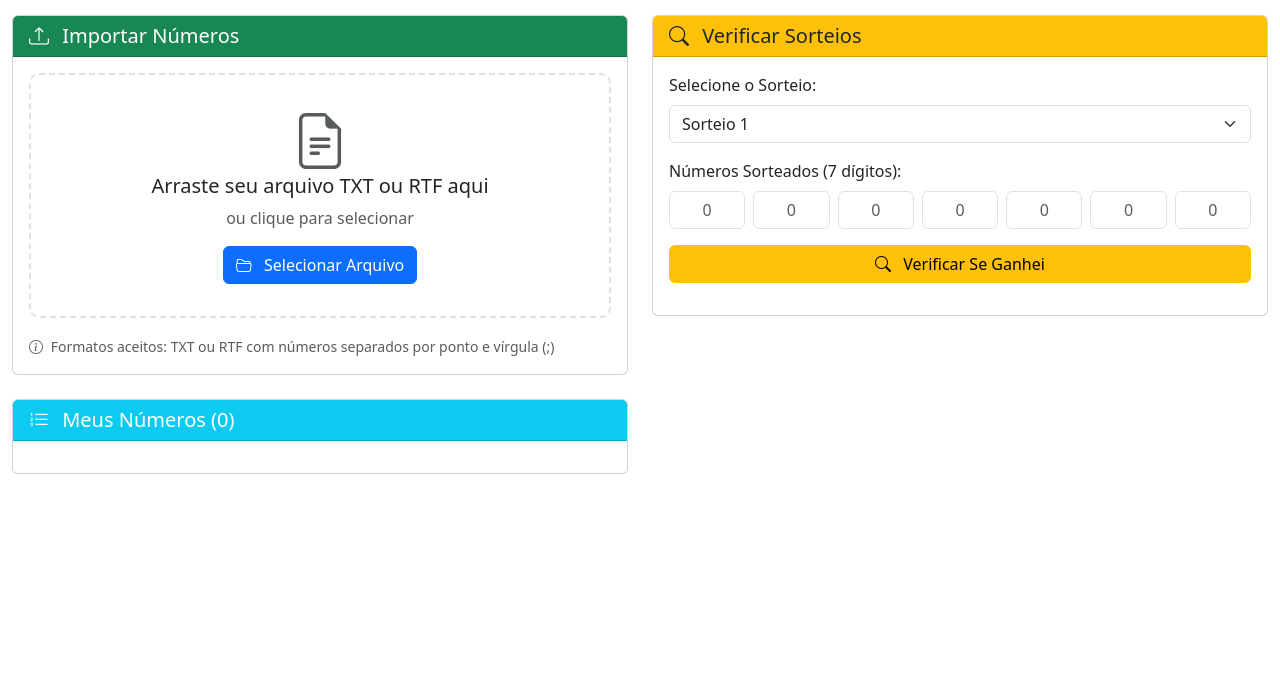
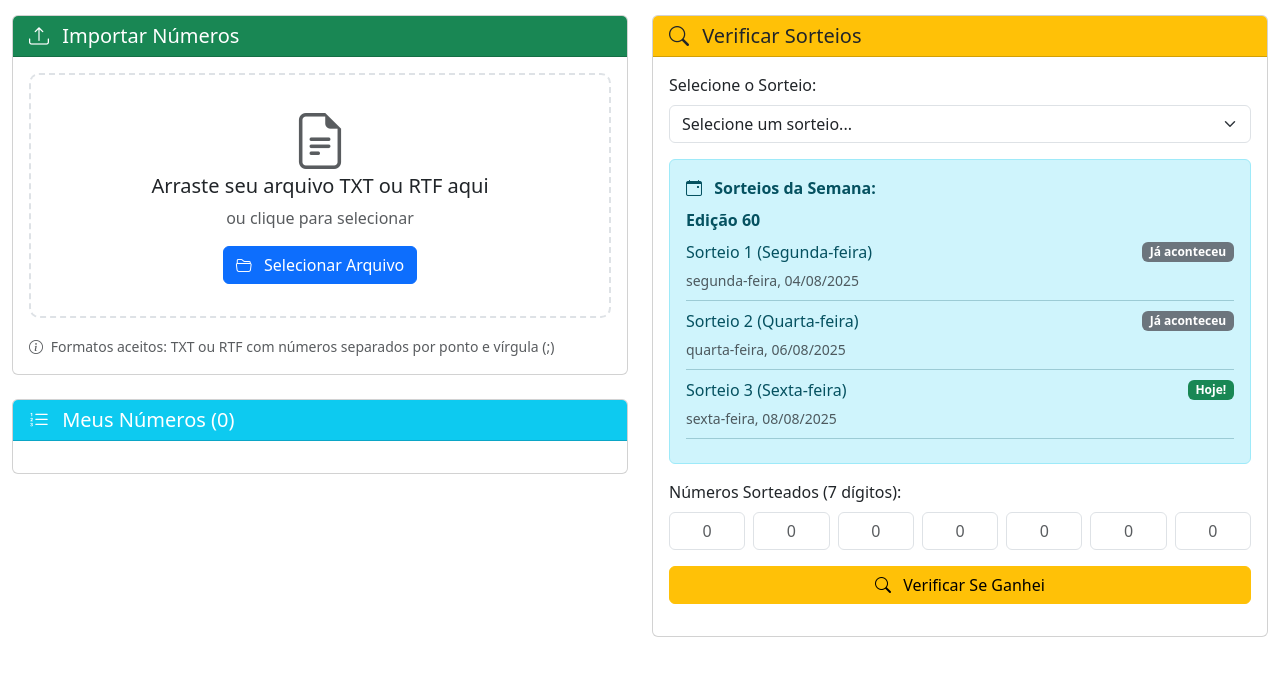
Before and after one commit to rafaelluciodeveloper/marcador-pixmilhao, a plain HTML site: page index.html in a window 1280 px wide. Shown: the part 89-764 px from the top of the page. Drawn offline with nearby package versions, Linux system fonts and the light colour scheme.

Commit message:
feat: adicionar funcionalidade de verificação de sorteios e exibição de próximos sorteios

```diff
--- a/app.js
+++ b/app.js
@@ -15,6 +15,8 @@ function inicializarAplicacao() {
     configurarInputsSorteio();
     configurarBotaoVerificacao();
     carregarDadosSalvos();
+    atualizarProximosSorteios();
+    popularComboSorteios();
 }
 
 function configurarDragAndDrop() {
@@ -89,6 +91,23 @@ function configurarInputsSorteio() {
 
 function configurarBotaoVerificacao() {
     $('#verificarBtn').on('click', function() {
+        const sorteioSelecionado = $('#sorteioSelect').val();
+
+        if (!sorteioSelecionado) {
+            mostrarAlerta('Por favor, selecione um sorteio para verificar.', 'warning');
+            return;
+        }
+
+        const [sorteioNum, dataSorteio, edicao] = sorteioSelecionado.split('|');
+        const hoje = new Date();
+        const dataSorteioObj = new Date(dataSorteio);
+
+        if (dataSorteioObj.toDateString() !== hoje.toDateString()) {
+            const dataFormatada = dataSorteioObj.toLocaleDateString('pt-BR');
+            mostrarAlerta(`Este sorteio aconteceu em ${dataFormatada}. A verificação só é permitida no dia do sorteio.`, 'warning');
+            return;
+        }
+
         verificarSorteio();
     });
 }
@@ -155,7 +174,8 @@ function exibirNumeros() {
 }
 
 function verificarSorteio() {
-    const sorteioNum = $('#sorteioSelect').val();
+    const sorteioSelecionado = $('#sorteioSelect').val();
+    const [sorteioNum, dataSorteio, edicao] = sorteioSelecionado.split('|');
     const inputs = $('.sorteio-input');
     let numeroSorteado = '';
 
@@ -173,7 +193,8 @@ function verificarSorteio() {
         return;
     }
 
-    sorteios[sorteioNum] = numeroSorteado;
+    const chaveSorteio = `${edicao}_${sorteioNum}_${dataSorteio}`;
+    sorteios[chaveSorteio] = numeroSorteado;
     salvarDados();
 
     const ganhadores = meusNumeros.filter(numero => numero === numeroSorteado);
@@ -188,7 +209,7 @@ function verificarSorteio() {
         $('#ganhadoresContainer').removeClass('d-none');
         $('#resultadoContainer').addClass('d-none');
         $('#ganhadoresTexto').html(`
-            <p class="mb-2"><strong>Parabéns! Você ganhou no Sorteio ${sorteioNum}!</strong></p>
+            <p class="mb-2"><strong>Parabéns! Você ganhou na Edição ${edicao} - Sorteio ${sorteioNum}!</strong></p>
             <p class="mb-0">Número ganhador: <strong>${numeroSorteado}</strong></p>
         `);
     } else {
@@ -276,5 +297,115 @@ function gerarNumerosExemplo() {
     URL.revokeObjectURL(url);
 }
 
+function calcularEdicaoAtual() {
+    const hoje = new Date();
+    const edicao60Segunda = new Date(2025, 7, 4);
+    const semanasPassadas = Math.floor((hoje - edicao60Segunda) / (7 * 24 * 60 * 60 * 1000));
+    return 60 + semanasPassadas;
+}
+
+function atualizarProximosSorteios() {
+    const hoje = new Date();
+    const diaSemana = hoje.getDay();
+
+    const edicaoAtual = calcularEdicaoAtual();
+
+    const sorteios = [
+        { numero: 1, dia: 1, nome: 'Segunda-feira' },
+        { numero: 2, dia: 3, nome: 'Quarta-feira' },
+        { numero: 3, dia: 5, nome: 'Sexta-feira' }
+    ];
+
+    let html = `<div class="mb-2"><strong>Edição ${edicaoAtual}</strong></div>`;
+
+    const edicao60Segunda = new Date(2025, 7, 4);
+    const semanasPassadas = Math.floor((hoje - edicao60Segunda) / (7 * 24 * 60 * 60 * 1000));
+    const segundaAtual = new Date(edicao60Segunda);
+    segundaAtual.setDate(edicao60Segunda.getDate() + (semanasPassadas * 7));
+
+    const datasEdicaoAtual = [
+        new Date(segundaAtual), // Segunda
+        new Date(segundaAtual.getTime() + 2 * 24 * 60 * 60 * 1000), // Quarta (+2 dias)
+        new Date(segundaAtual.getTime() + 4 * 24 * 60 * 60 * 1000)  // Sexta (+4 dias)
+    ];
+
+    hoje.setHours(0, 0, 0, 0);
+
+    datasEdicaoAtual.forEach((dataSorteio, index) => {
+        dataSorteio.setHours(0, 0, 0, 0);
+        const diasAteSorteio = Math.floor((dataSorteio - hoje) / (24 * 60 * 60 * 1000));
+
+        const dataFormatada = dataSorteio.toLocaleDateString('pt-BR', {
+            weekday: 'long',
+            day: '2-digit',
+            month: '2-digit',
+            year: 'numeric'
+        });
+
+        let status = '';
+        if (diasAteSorteio === 0) {
+            status = '<span class="badge bg-success">Hoje!</span>';
+        } else if (diasAteSorteio < 0) {
+            status = '<span class="badge bg-secondary">Já aconteceu</span>';
+        } else {
+            status = `<span class="badge bg-primary">${diasAteSorteio} dia${diasAteSorteio > 1 ? 's' : ''}</span>`;
+        }
+
+        const nomesSorteio = ['Segunda-feira', 'Quarta-feira', 'Sexta-feira'];
+
+        html += `
+            <div class="d-flex justify-content-between align-items-center mb-1">
+                <span>Sorteio ${index + 1} (${nomesSorteio[index]})</span>
+                ${status}
+            </div>
+            <small class="text-muted">${dataFormatada}</small>
+            ${diasAteSorteio <= 0 ? '<hr class="my-2">' : ''}
+        `;
+    });
+
+    $('#proximosSorteios').html(html);
+}
+
+function popularComboSorteios() {
+    const hoje = new Date();
+    const combo = $('#sorteioSelect');
+    const edicaoAtual = calcularEdicaoAtual();
+
+    combo.empty();
+    combo.append('<option value="">Selecione um sorteio...</option>');
+
+    const edicao60Segunda = new Date(2025, 7, 4);
+    const dataLimite = new Date(hoje);
+    dataLimite.setDate(hoje.getDate() - 30);
+
+    for (let edicao = edicaoAtual - 1; edicao >= 1; edicao--) {
+        const semanasAtras = edicaoAtual - edicao;
+        const segundaSemana = new Date(edicao60Segunda);
+        segundaSemana.setDate(edicao60Segunda.getDate() + (semanasAtras * 7));
+
+        const datasSorteio = [
+            new Date(segundaSemana), // Segunda
+            new Date(segundaSemana.getTime() + 2 * 24 * 60 * 60 * 1000), // Quarta (+2 dias)
+            new Date(segundaSemana.getTime() + 4 * 24 * 60 * 60 * 1000)  // Sexta (+4 dias)
+        ];
+
+        datasSorteio.forEach((dataSorteio, index) => {
+            if (dataSorteio >= dataLimite) {
+                const dataFormatada = dataSorteio.toLocaleDateString('pt-BR', {
+                    weekday: 'long',
+                    day: '2-digit',
+                    month: '2-digit',
+                    year: 'numeric'
+                });
+
+                const valor = `${index + 1}|${dataSorteio.toISOString()}|${edicao}`;
+                const texto = `Edição ${edicao} - Sorteio ${index + 1} (${dataFormatada})`;
+
+                combo.append(`<option value="${valor}">${texto}</option>`);
+            }
+        });
+    }
+}
+
 window.limparDados = limparDados;
 window.gerarNumerosExemplo = gerarNumerosExemplo;
--- a/index.html
+++ b/index.html
@@ -111,10 +111,16 @@
                         <div class="mb-3">
                             <label class="form-label">Selecione o Sorteio:</label>
                             <select class="form-select" id="sorteioSelect">
-                                <option value="1">Sorteio 1</option>
-                                <option value="2">Sorteio 2</option>
-                                <option value="3">Sorteio 3</option>
+                                <option value="">Selecione um sorteio...</option>
                             </select>
+                        </div>
+
+                        <div class="mb-3">
+                            <div class="alert alert-info">
+                                <i class="bi bi-calendar-event me-2"></i>
+                                <strong>Sorteios da Semana:</strong>
+                                <div id="proximosSorteios" class="mt-2"></div>
+                            </div>
                         </div>
 
                         <div class="mb-3">
```
Also changed, not shown: 1 other file.
